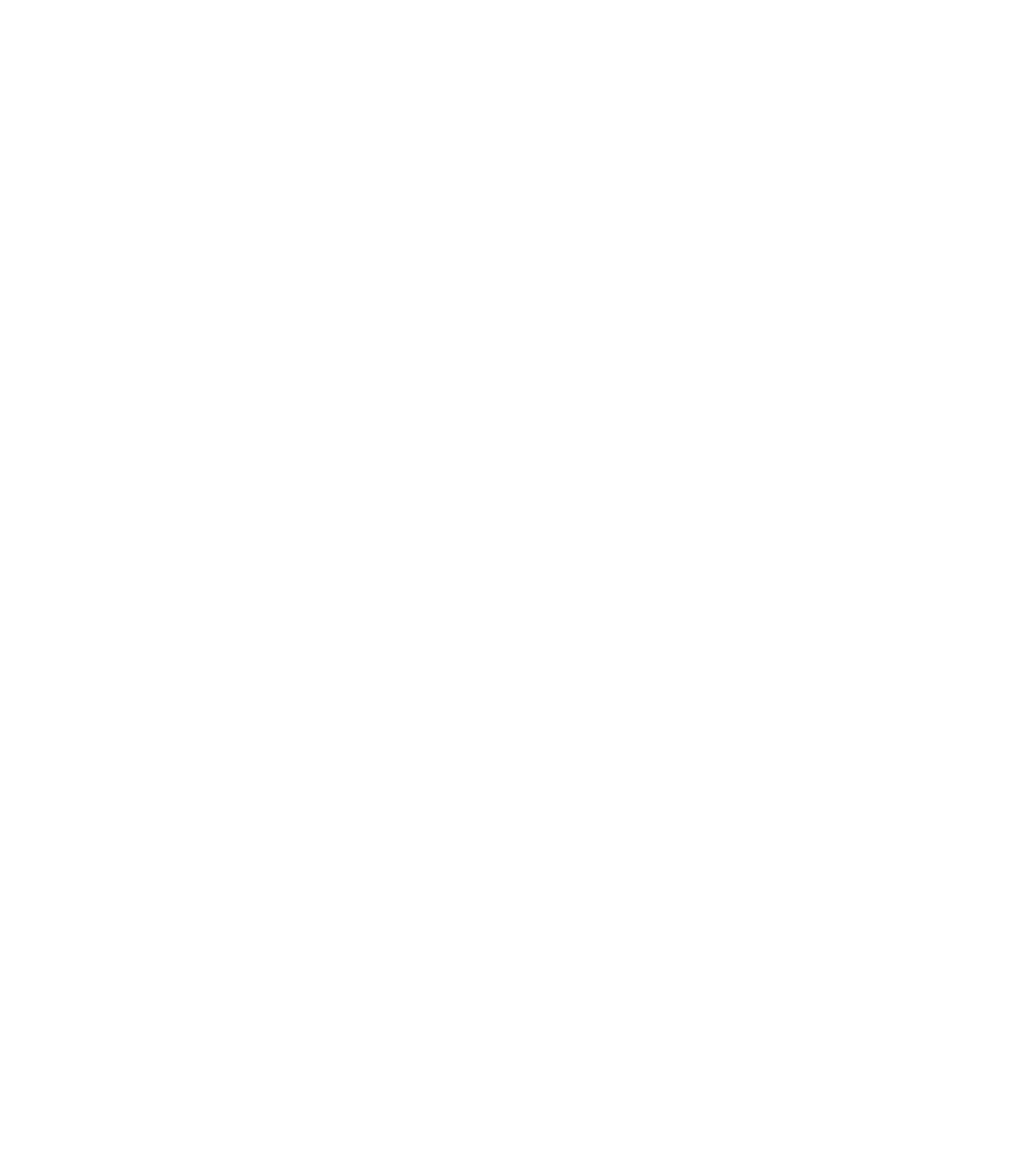
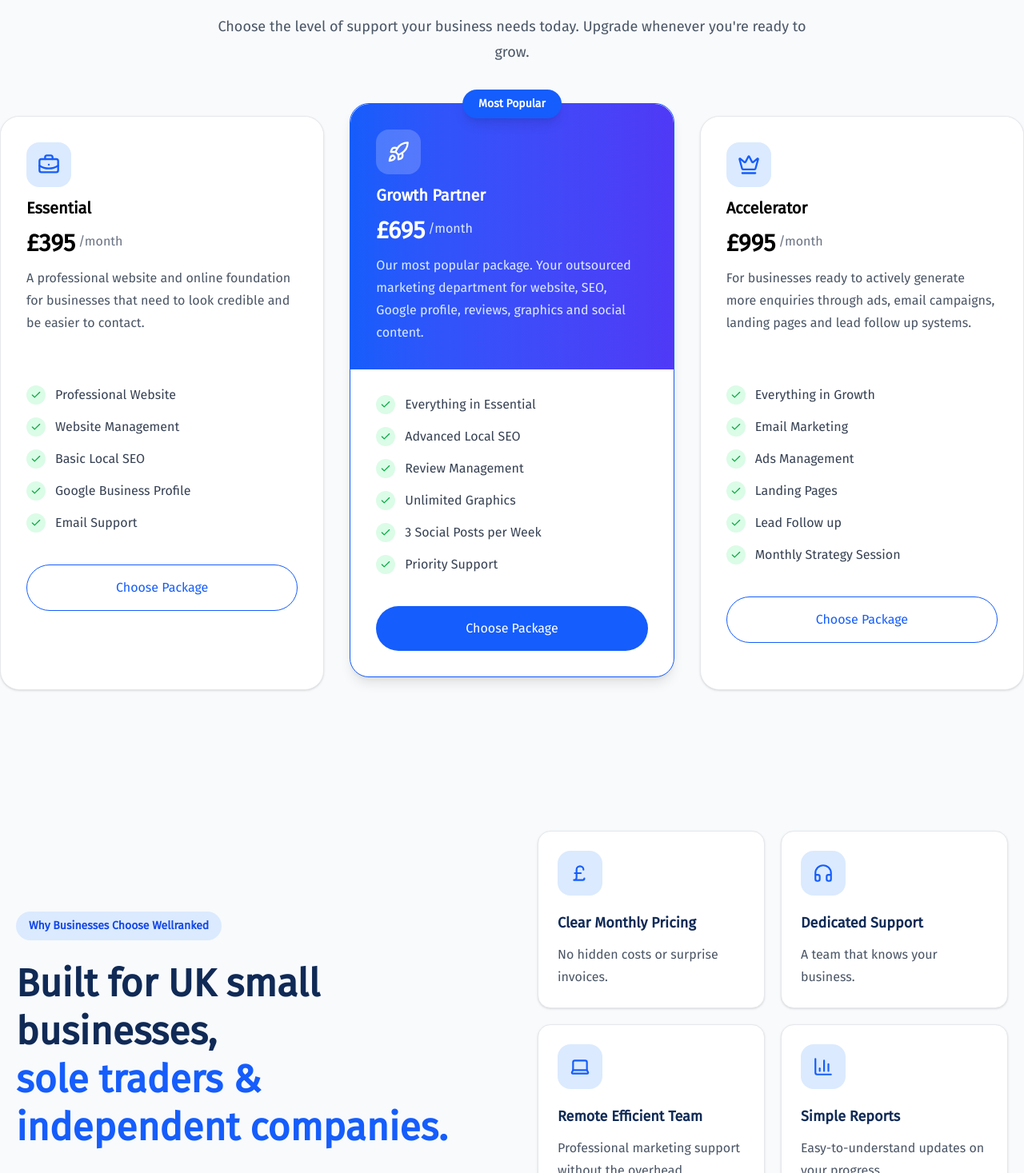
Before and after one commit to alimuhammeddev/wellranked, a Next.js app: page / in a window 1280 px wide. Shown: the part 2695-4162 px from the top of the page at 80% size. Before the commit the page ends 2488 px from the top, so only its background shows below. Built offline with nearby package versions, Linux system fonts and the light colour scheme.

Commit message:
worked on packages section

```diff
--- a/app/components/Hero.tsx
+++ b/app/components/Hero.tsx
@@ -42,7 +42,7 @@ export default function Hero() {
               </span>
             </div>
 
-            <h1 className="text-3xl lg:text-5xl font-extrabold leading-tight tracking-tight text-[#102A56]">
+            <h1 className="text-2xl lg:text-5xl font-extrabold leading-tight tracking-tight text-[#102A56]">
               Your Outsourced
               <span className="block text-blue-600">Marketing Department</span>
               for Less Than the Cost of
--- /dev/null
+++ b/app/components/Packages.tsx
@@ -0,0 +1,170 @@
+import { Check, BriefcaseBusiness, Rocket, Crown } from "lucide-react";
+
+const packages = [
+  {
+    name: "Essential",
+    price: "£395",
+    icon: BriefcaseBusiness,
+    featured: false,
+    description:
+      "A professional website and online foundation for businesses that need to look credible and be easier to contact.",
+    features: [
+      "Professional Website",
+      "Website Management",
+      "Basic Local SEO",
+      "Google Business Profile",
+      "Email Support",
+    ],
+  },
+  {
+    name: "Growth Partner",
+    price: "£695",
+    icon: Rocket,
+    featured: true,
+    description:
+      "Our most popular package. Your outsourced marketing department for website, SEO, Google profile, reviews, graphics and social content.",
+    features: [
+      "Everything in Essential",
+      "Advanced Local SEO",
+      "Review Management",
+      "Unlimited Graphics",
+      "3 Social Posts per Week",
+      "Priority Support",
+    ],
+  },
+  {
+    name: "Accelerator",
+    price: "£995",
+    icon: Crown,
+    featured: false,
+    description:
+      "For businesses ready to actively generate more enquiries through ads, email campaigns, landing pages and lead follow up systems.",
+    features: [
+      "Everything in Growth",
+      "Email Marketing",
+      "Ads Management",
+      "Landing Pages",
+      "Lead Follow up",
+      "Monthly Strategy Session",
+    ],
+  },
+];
+
+export default function PackagesPreview() {
+  return (
+    <section className="bg-[#F8FAFC] py-20">
+      <div className="mx-auto max-w-7xl md:px-0 px-5">
+        {/* Heading */}
+
+        <div className="mx-auto mb-16 max-w-3xl text-center">
+          <span className="inline-flex rounded-full bg-blue-100 px-4 py-2 text-sm font-semibold text-blue-700">
+            Pricing
+          </span>
+
+          <h2 className="mt-4 text-2xl font-bold text-[#102A56] md:text-4xl">
+            Simple monthly packages.
+            <span className="block text-blue-600">No hidden costs.</span>
+          </h2>
+
+          <p className="mt-3 md:text-lg leading-8 text-gray-600">
+            Choose the level of support your business needs today. Upgrade
+            whenever you're ready to grow.
+          </p>
+        </div>
+
+        {/* Cards */}
+
+        <div className="grid gap-8 lg:grid-cols-3">
+          {packages.map((pkg) => {
+            const Icon = pkg.icon;
+
+            return (
+              <div
+                key={pkg.name}
+                className={`relative flex flex-col rounded-3xl border bg-white ${
+                  pkg.featured
+                    ? "border-blue-600 shadow-lg lg:-mt-4 lg:mb-4"
+                    : "border-gray-200 shadow-sm"
+                }`}
+              >
+                {pkg.featured && (
+                  <div className="absolute left-1/2 top-0 -translate-x-1/2 -translate-y-1/2 rounded-full bg-blue-600 px-5 py-2 text-sm font-semibold text-white shadow-lg">
+                    Most Popular
+                  </div>
+                )}
+
+                {/* Header */}
+
+                <div
+                  className={`rounded-t-3xl md:p-8 p-5 ${
+                    pkg.featured
+                      ? "bg-linear-to-r from-blue-600 to-indigo-600 text-white"
+                      : "bg-white"
+                  }`}
+                >
+                  <div
+                    className={`flex h-14 w-14 items-center justify-center rounded-2xl ${
+                      pkg.featured ? "bg-white/20" : "bg-blue-100 text-blue-600"
+                    }`}
+                  >
+                    <Icon size={28} />
+                  </div>
+
+                  <h3 className="mt-3 text-xl font-bold">{pkg.name}</h3>
+
+                  <div className="mt-3 flex items-end gap-1">
+                    <span className="text-3xl font-extrabold">{pkg.price}</span>
+
+                    <span
+                      className={
+                        pkg.featured
+                          ? "pb-2 text-blue-100"
+                          : "pb-2 text-gray-500"
+                      }
+                    >
+                      /month
+                    </span>
+                  </div>
+
+                  <p
+                    className={`mt-3 leading-7 ${
+                      pkg.featured ? "text-blue-100" : "text-gray-600"
+                    }`}
+                  >
+                    {pkg.description}
+                  </p>
+                </div>
+
+                {/* Features */}
+
+                <div className="flex-1 md:p-8 p-5">
+                  <div className="space-y-4">
+                    {pkg.features.map((feature) => (
+                      <div key={feature} className="flex items-center gap-3">
+                        <div className="flex h-6 w-6 items-center justify-center rounded-full bg-green-100">
+                          <Check size={14} className="text-green-600" />
+                        </div>
+
+                        <span className="text-gray-700">{feature}</span>
+                      </div>
+                    ))}
+                  </div>
+
+                  <button
+                    className={`mt-10 w-full rounded-full py-4 font-medium transition ${
+                      pkg.featured
+                        ? "bg-blue-600 text-white hover:bg-blue-700"
+                        : "border border-blue-600 text-blue-600 hover:bg-blue-50"
+                    }`}
+                  >
+                    Choose Package
+                  </button>
+                </div>
+              </div>
+            );
+          })}
+        </div>
+      </div>
+    </section>
+  );
+}
--- a/app/components/Pain.tsx
+++ b/app/components/Pain.tsx
@@ -49,7 +49,7 @@ export default function PainSection() {
               The Challenge
             </span>
 
-            <h2 className="mt-6 text-3xl lg:text-4xl font-bold leading-tight text-[#102A56]">
+            <h2 className="mt-6 text-2xl lg:text-4xl font-bold leading-tight text-[#102A56]">
               Running a business is already hard enough.
               <span className="block text-blue-600">
                 Marketing shouldn't be another full-time job.
@@ -81,12 +81,12 @@ export default function PainSection() {
                 key={title}
                 className="group flex items-start gap-5 rounded-2xl border border-gray-200 bg-white p-6 transition-all duration-300 hover:border-blue-200 hover:shadow-sm"
               >
-                <div className="flex h-14 w-14 shrink-0 items-center justify-center rounded-2xl bg-blue-100 text-blue-600 transition">
-                  <Icon size={26} />
+                <div className="flex h-12 w-12 shrink-0 items-center justify-center rounded-2xl bg-blue-100 text-blue-600 transition">
+                  <Icon size={22} />
                 </div>
 
                 <div>
-                  <h3 className="text-lg font-semibold text-[#102A56]">
+                  <h3 className="md:text-lg font-semibold text-[#102A56]">
                     {title}
                   </h3>
 
--- /dev/null
+++ b/app/components/Trust.tsx
@@ -0,0 +1,109 @@
+import {
+  PoundSterling,
+  Headphones,
+  Laptop,
+  BarChart3,
+  TrendingUp,
+  Building2,
+} from "lucide-react";
+
+const trustItems = [
+  {
+    title: "Clear Monthly Pricing",
+    description: "No hidden costs or surprise invoices.",
+    icon: PoundSterling,
+  },
+  {
+    title: "Dedicated Support",
+    description: "A team that knows your business.",
+    icon: Headphones,
+  },
+  {
+    title: "Remote Efficient Team",
+    description: "Professional marketing support without the overhead.",
+    icon: Laptop,
+  },
+  {
+    title: "Simple Reports",
+    description: "Easy-to-understand updates on your progress.",
+    icon: BarChart3,
+  },
+  {
+    title: "Practical Growth Actions",
+    description: "Recommendations that actually move your business forward.",
+    icon: TrendingUp,
+  },
+  {
+    title: "Built for UK SMEs",
+    description: "Designed specifically for small businesses and sole traders.",
+    icon: Building2,
+  },
+];
+
+export default function TrustSection() {
+  return (
+    <section className="bg-[#F8FAFC] py-24">
+      <div className="mx-auto max-w-7xl px-5">
+
+        <div className="grid items-center gap-16 lg:grid-cols-2">
+
+          {/* Left */}
+
+          <div>
+
+            <span className="inline-flex rounded-full bg-blue-100 px-4 py-2 text-sm font-semibold text-blue-700">
+              Why Businesses Choose Wellranked
+            </span>
+
+            <h2 className="mt-6 text-4xl font-bold leading-tight text-[#102A56] md:text-5xl">
+              Built for UK small businesses,
+              <span className="block text-blue-600">
+                sole traders & independent companies.
+              </span>
+            </h2>
+
+            <p className="mt-6 text-lg leading-8 text-gray-600">
+              We understand that small businesses need practical marketing
+              support, not complicated agency language.
+            </p>
+
+            <p className="mt-5 text-lg leading-8 text-gray-600">
+              Our packages are designed to be clear, affordable and useful
+              from day one, helping you build visibility, generate enquiries
+              and grow with confidence.
+            </p>
+
+          </div>
+
+          {/* Right */}
+
+          <div className="grid gap-5 sm:grid-cols-2">
+
+            {trustItems.map(({ title, description, icon: Icon }) => (
+              <div
+                key={title}
+                className="group rounded-2xl border border-gray-200 bg-white p-6 shadow-sm transition-all duration-300 hover:-translate-y-2 hover:border-blue-200 hover:shadow-xl"
+              >
+                <div className="flex h-14 w-14 items-center justify-center rounded-2xl bg-blue-100 text-blue-600 transition group-hover:bg-blue-600 group-hover:text-white">
+                  <Icon size={26} />
+                </div>
+
+                <h3 className="mt-5 text-lg font-semibold text-[#102A56]">
+                  {title}
+                </h3>
+
+                <p className="mt-3 leading-7 text-gray-600">
+                  {description}
+                </p>
+
+              </div>
+            ))}
+
+          </div>
+
+        </div>
+
+      </div>
+    </section>
+  );
+};
--- a/app/page.tsx
+++ b/app/page.tsx
@@ -3,6 +3,8 @@ import Navbar from "./components/Navabr";
 import Hero from "./components/Hero";
 import PainSection from "./components/Pain";
 import SolutionSection from "./components/Solution";
+import PackagesPreview from "./components/Packages";
+import TrustSection from "./components/Trust";
 
 export default function Home() {
   return (
@@ -22,6 +24,12 @@ export default function Home() {
       <div>
         <SolutionSection />
       </div>
+
+      <div>
+        <PackagesPreview />
+      </div>
+
+      <TrustSection />
     </section>
   );
 }
```
Also changed, not shown: app/components/Solution.tsx (+5 -5 lines).
